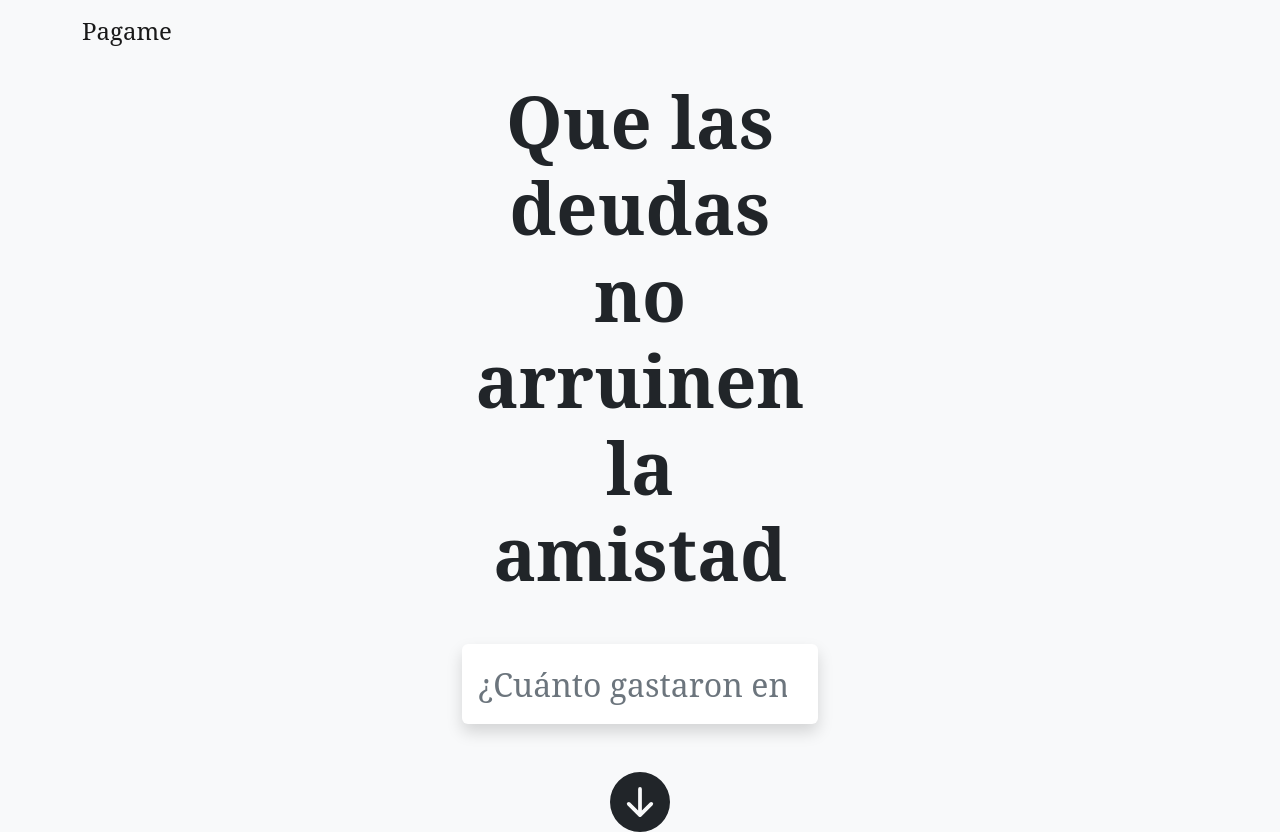
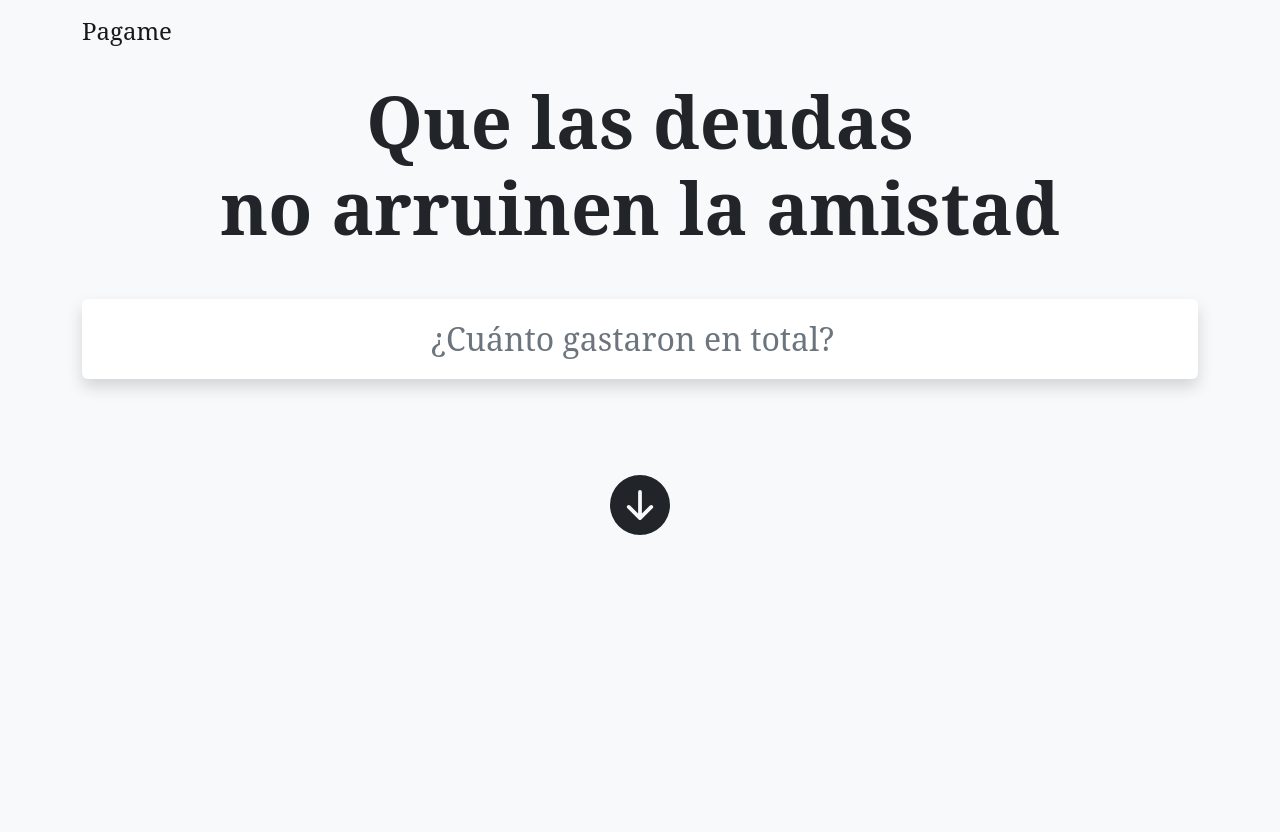
Before and after one commit to BautistaMendibe/pagamerata, an Angular app: page / in a window 1280 px wide. After the commit the page ends 800 px from the top, so only its background shows below. Built offline with nearby package versions, Linux system fonts and the light colour scheme.

Commit message:
Agregué la etiqueta de ruta al app component y quité las columnas de bootstrap, así se ve mejor

```diff
--- a/src/app/app.component.html
+++ b/src/app/app.component.html
@@ -2,13 +2,5 @@
   <nav class="navbar">
     <a class="navbar-brand" href="#">Pagame</a>
   </nav>
-  <div class="row">
-    <!-- Con Bootstrap dividimos la pantalla en 3 columnas, y usamos la del medio para matener el contenido centrado -->
-    <div class="col-sm"></div>
-
-    <!-- Div Central -->
-    <div class="col-sm"><app-home-component></app-home-component></div>
-
-    <div class="col-sm"></div>
-  </div>
+  <router-outlet></router-outlet>
 </div>
--- a/src/app/home-component/home-component.component.html
+++ b/src/app/home-component/home-component.component.html
@@ -1,10 +1,10 @@
-<h1 class="display-2 mt-3 mb-5">Que las deudas no arruinen la amistad</h1>
+<h1 class="display-2 mt-3 mb-5">Que las deudas<br>no arruinen la amistad</h1>
 
 <div class="input-group input-group-lg">
   <input type="number" class="form-control border-0 shadow p-3 mb-5 bg-white rounded" style="font-size: 2rem" placeholder="¿Cuánto gastaron en total?">
 </div>
 
-<div class="text-center">
+<div class="text-center mt-5">
   <svg xmlns="http://www.w3.org/2000/svg" width="60" height="60" fill="currentColor" class="bi bi-arrow-down-circle-fill" viewBox="0 0 16 16">
     <path d="M16 8A8 8 0 1 1 0 8a8 8 0 0 1 16 0zM8.5 4.5a.5.5 0 0 0-1 0v5.793L5.354 8.146a.5.5 0 1 0-.708.708l3 3a.5.5 0 0 0 .708 0l3-3a.5.5 0 0 0-.708-.708L8.5 10.293V4.5z"/>
   </svg>
```
